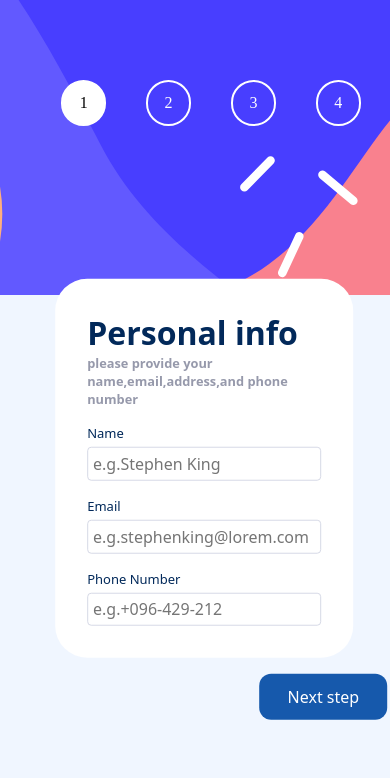
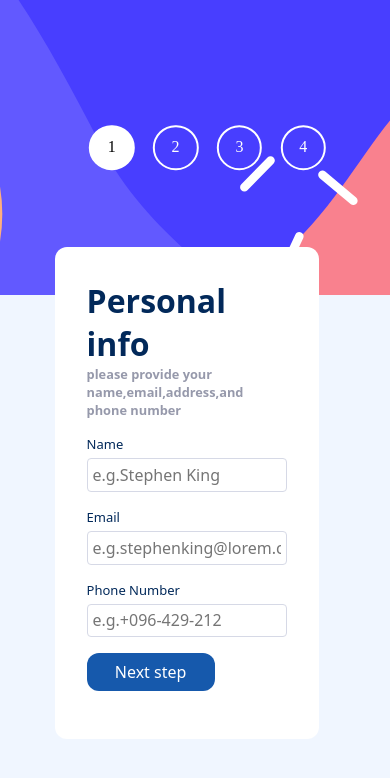
Before and after one commit to IlliaLutskyi/Multi-Form, a React (Vite) app: page / in a window 390 px wide. Shown: the top 778 px of the page. Built offline with nearby package versions, Linux system fonts and the light colour scheme.

Commit message:
Responsive bugs was fixed

```diff
--- a/src/App.css
+++ b/src/App.css
@@ -8,10 +8,8 @@
 
 .form_container {
   display: flex;
-  gap: 2rem;
   height: 100vh;
   width: 70%;
-  flex-grow: 2;
 }
 .form_workspace_container {
   display: flex;
@@ -50,18 +48,14 @@
 .input_fields:focus {
   border: 1px solid hsl(213, 96%, 18%);
 }
-.next_btn_div {
-  position: absolute;
-  top: 90%;
-  left: 90%;
-  transform: translate(-90%, -90%);
-  padding: 1rem;
-}
+
 .next_step_btn {
   border: 0;
   border-radius: 0.75rem;
   padding: 0.75rem;
   background: hsl(213, 77%, 38%);
+  margin-bottom: 1rem;
+  margin-right: 1rem;
   color: white;
   width: 8rem;
 }
@@ -115,11 +109,11 @@ SIDE_BAR
 STEP2
 =================================*/
 .step2_container {
-  gap: 5rem;
+  gap: 3rem;
 }
 .options_container {
   display: flex;
-  gap: 3rem;
+  gap: 1rem;
 }
 .options {
   display: flex;
@@ -147,6 +141,7 @@ STEP2
   justify-content: center;
   align-items: center;
   border-radius: 0.75rem;
+  padding: 0.25rem;
   background: hsl(217, 100%, 97%);
   width: 100%;
   gap: 2rem;
@@ -178,35 +173,75 @@ STEP2
   }
   .form_workspace_container {
     background: white;
-    position: absolute;
-    border-radius: 2rem;
-    width: 60%;
-    top: 60%;
-    left: 60%;
-    transform: translate(-60%, -60%);
+    margin-top: -3rem;
+    width: 70%;
+    min-width: 200px;
+    margin-left: 30%;
+    /* height: 380px; */
+    border-radius: 0.75rem;
+    z-index: 1;
   }
-
   .form_container {
-    display: block;
+    flex-direction: column;
   }
   .input_container {
     gap: 1rem;
   }
+  .next_step_btn {
+    padding: 0.5rem;
+  }
+  /* ================================
+  SIDE BAR
+  ==================================*/
   .side_bar {
+    display: flex;
     width: 100vw;
     height: 35vh;
-    margin: 0;
+    position: relative;
     border-radius: 0;
-    justify-content: center;
-    align-items: center;
     background-image: url("../public/images/bg-sidebar-mobile.svg");
   }
   .side_bar ul {
     flex-direction: row;
     justify-content: center;
     align-items: center;
-    padding-top: 5rem;
-    gap: 15%;
+    position: absolute;
+    top: 50%;
+    left: 45%;
+    transform: translate(-50%, -50%);
+    gap: 10%;
+  }
+  /*  =====================
+     STEP2
+  =======================*/
+  .step2_container {
+    /* height: 430px; */
+    margin-top: -2rem;
+    gap: 0.5rem;
+  }
+
+  .duration_container {
+    gap: 0.5rem;
+  }
+  .nav_btns_container {
+    align-items: baseline;
+    gap: 0.5rem;
+  }
+  .options_container {
+    flex-direction: column;
+    gap: 0.75rem;
+  }
+  .options {
+    flex-direction: row;
+    padding: 0.5rem;
+    gap: 1rem;
+    justify-content: start;
+  }
+  .step_text {
+    display: none;
+  }
+  .step_info {
+    display: none;
   }
   .step_number {
     display: flex;
@@ -216,16 +251,19 @@ STEP2
     height: 2rem;
     position: static;
   }
-  .step_text {
-    display: none;
+}
+@media screen and (max-width: 450px) {
+  .form_workspace_container {
+    background: white;
+    margin-top: -3rem;
+    width: 70%;
+    min-width: 200px;
+    margin-left: 20%;
+    border-radius: 0.75rem;
   }
-  .step_info {
-    display: none;
-  }
-  .next_btn_div {
-    top: 100%;
-    left: 90;
-    transform: translate(-50%);
+  .step2_container {
+    margin-top: -2rem;
+    gap: 0.5rem;
   }
 }
 /* ===============================
--- a/src/components/MultiForm.jsx
+++ b/src/components/MultiForm.jsx
@@ -65,7 +65,8 @@ const MultiForm = () => {
                   className="input_fields"
                 />
               </div>
-              <div className="next_btn_div">
+            </main>
+            <footer className="next_btn_div">
               <button
                 className="next_step_btn"
                 onClick={() =>
@@ -74,8 +75,7 @@ const MultiForm = () => {
               >
                 Next step
               </button>
-              </div>
-            </main>
+            </footer>
           </div>
         </div>
       )}
```
Lines whose indentation alone changed are shown as unchanged.
